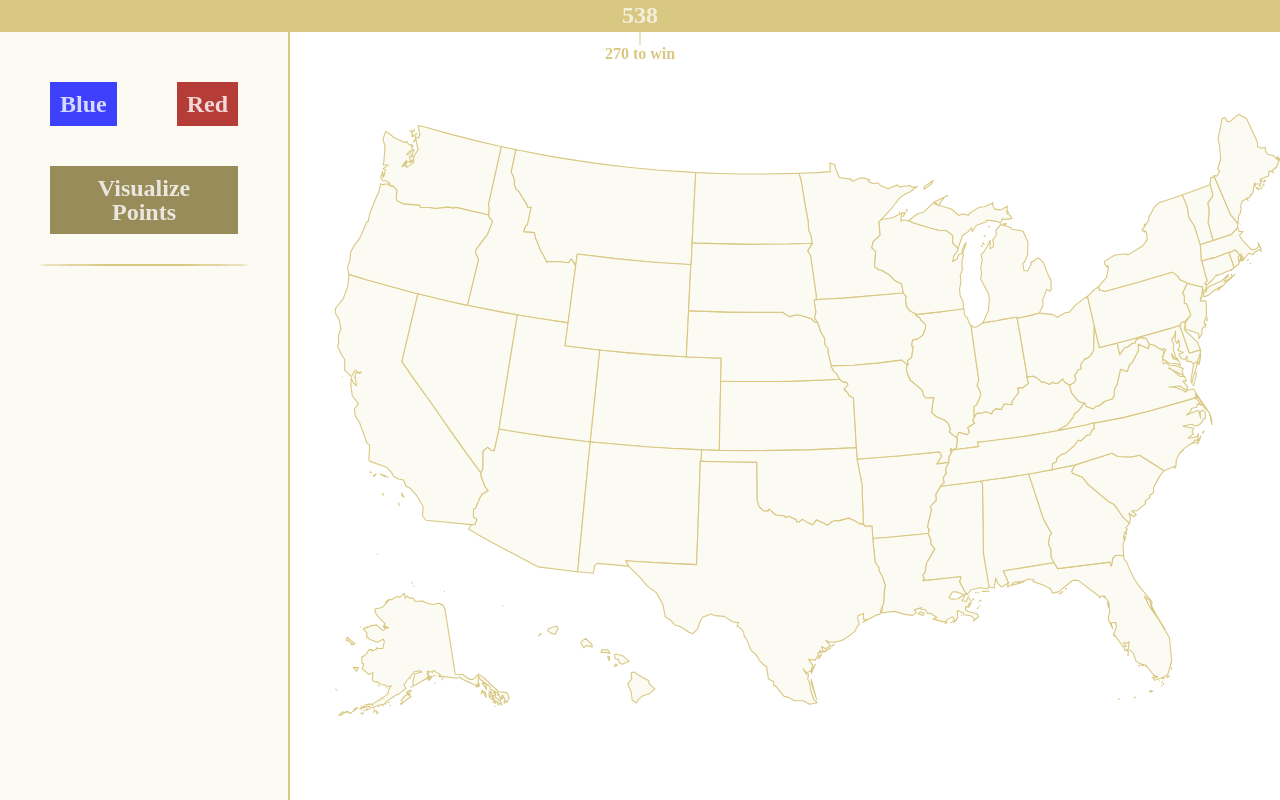
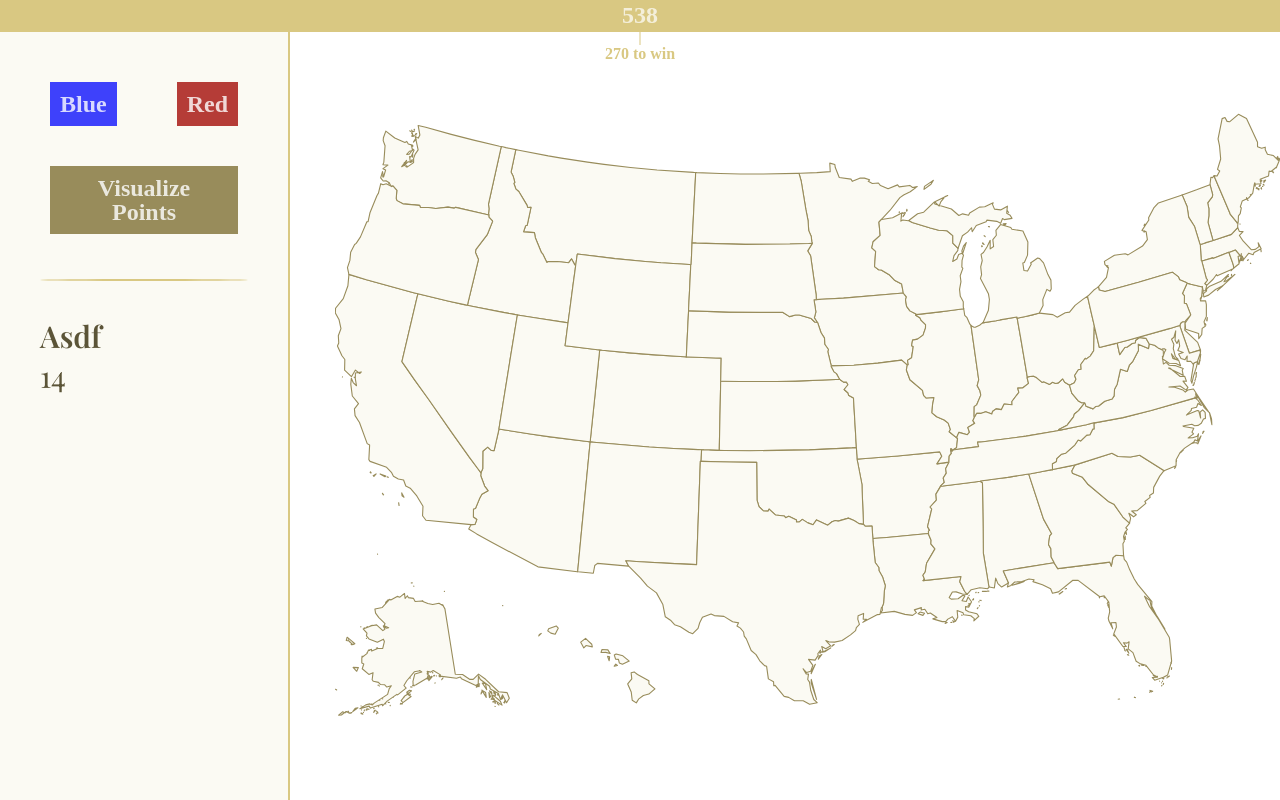
Before and after one commit to thnlsn/electoral-map, a React (Create React App) app: page / in a window 1280 px wide. Built offline with nearby package versions, Linux system fonts and the light colour scheme; the HTML template or start-up script is replaced by a standard one; a web font is replaced by a local one.

Commit message:
typography changes and text section added to settings

```diff
--- a/src/App.js
+++ b/src/App.js
@@ -75,11 +75,14 @@ function App() {
 
   const [hovered, setHovered] = useState('');
 
+  const [text, setText] = useState({
+    name: 'asdf',
+    points: 14,
+  });
+
   const handleHover = (e) => {
     const hoveredState = e.target.id;
     setHovered(hoveredState);
-
-    console.log(hoveredState);
   };
   const handleHoverExit = () => {
     setHovered('');
@@ -179,6 +182,7 @@ function App() {
         blue={bluePts}
         red={redPts}
         none={nonePts}
+        text={text}
       />
       <Map
         states={states}
--- a/src/components/Settings.js
+++ b/src/components/Settings.js
@@ -5,9 +5,7 @@ const Settings = ({
   handleVisualizePopulation,
   visualize,
   party,
-  blue,
-  red,
-  none,
+  text,
 }) => {
   return (
     <div className='settings'>
@@ -46,7 +44,11 @@ const Settings = ({
       </div>
 
       <hr />
-      {/*  */}
+      {/* Info */}
+      <div className='settings__info'>
+        <div className='settings__heading'>{text.name}</div>
+        <div className='settings__text'>{text.points}</div>
+      </div>
     </div>
   );
 };
--- a/src/css/style.css
+++ b/src/css/style.css
@@ -32,12 +32,21 @@
   font-weight: 700;
   color: rgba(255, 255, 255, 0.7); }
 
+.settings {
+  font-family: "Playfair Display", serif;
+  color: #5b5437; }
   .settings__btn {
     font-family: "Fauna One", serif;
     line-height: 1;
     font-weight: 700;
     color: rgba(255, 255, 255, 0.8);
     text-align: center; }
+  .settings__text {
+    font-size: 3rem; }
+  .settings__heading {
+    text-transform: capitalize;
+    font-size: 3rem;
+    font-weight: 600; }
 
 .map {
   font-family: "Fauna One", serif;
@@ -176,7 +185,7 @@ body {
     border: 1px solid #d9c882;
     border-radius: 50%;
     opacity: 1;
-    margin: auto 0; }
+    margin: 1.5rem 0; }
 
 .map {
   /*   &__population {
@@ -188,7 +197,7 @@ body {
     transition: all 0.4s;
     cursor: pointer; }
     .map__state--default {
-      stroke: #d9c882; }
+      stroke: #988c5b; }
       .map__state--default.blue:hover {
         fill: rgba(62, 65, 251, 0.8); }
       .map__state--default.red:hover {
@@ -196,7 +205,7 @@ body {
       .map__state--default.none:hover {
         fill: rgba(217, 200, 130, 0.6); }
     .map__state--visualize {
-      stroke: #988c5b; }
+      stroke: #5b5437; }
 
 /* .states {
   display: grid;
--- a/src/sass/_components.scss
+++ b/src/sass/_components.scss
@@ -131,7 +131,7 @@
     border: 1px solid $color-gold;
     border-radius: 50%;
     opacity: 1;
-    margin: auto 0;
+    margin: 1.5rem 0;
   }
 }
 
@@ -147,7 +147,7 @@
     cursor: pointer;
 
     &--default {
-      stroke: $color-gold;
+      stroke: $color-gold-dark;
       &.blue:hover {
         fill: rgba($color: $color-blue, $alpha: 0.8);
       }
@@ -160,7 +160,7 @@
     }
 
     &--visualize {
-      stroke: $color-gold-dark;
+      stroke: $color-font;
     }
   }
 
--- a/src/sass/_typography.scss
+++ b/src/sass/_typography.scss
@@ -6,12 +6,24 @@
 }
 
 .settings {
+  font-family: $header-font;
+  color: $color-font;
+
   &__btn {
     font-family: $default-font;
     line-height: 1;
     font-weight: 700;
     color: rgba($color: $color-white, $alpha: 0.8);
     text-align: center;
+  }
+
+  &__text {
+    font-size: 3rem;
+  }
+  &__heading {
+    text-transform: capitalize;
+    font-size: 3rem;
+    font-weight: 600;
   }
 }
 
--- a/src/sass/_variables.scss
+++ b/src/sass/_variables.scss
@@ -22,6 +22,7 @@ $color-grey-light: #f9f9f9;
 $color-white: #fff;
 $color-black: #000;
 
+$color-font: #5b5437;
 $default-font: 'Fauna One', serif;
 $header-font: 'Playfair Display', serif;
 
```
Lines whose indentation alone changed are shown as unchanged.
